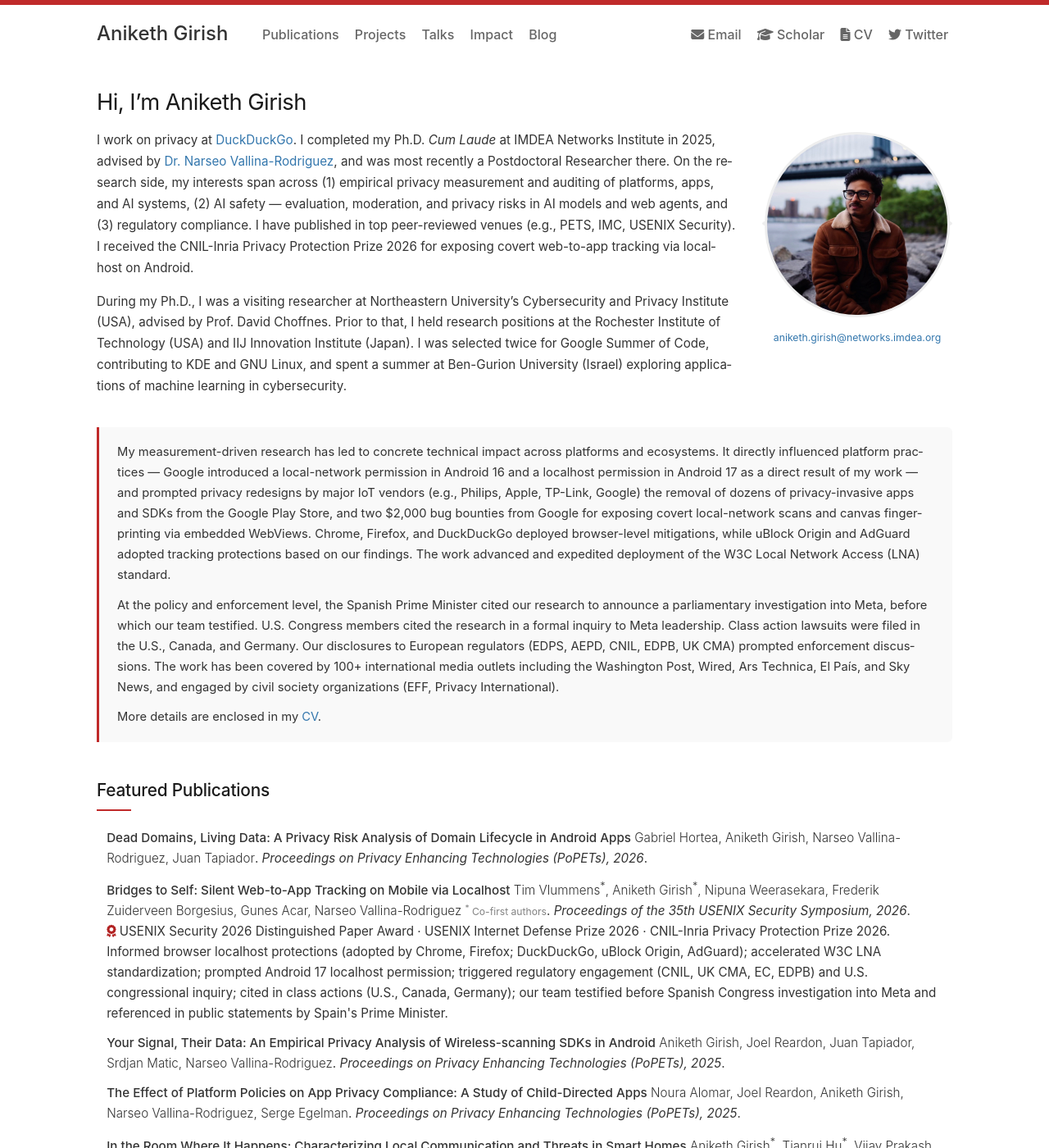
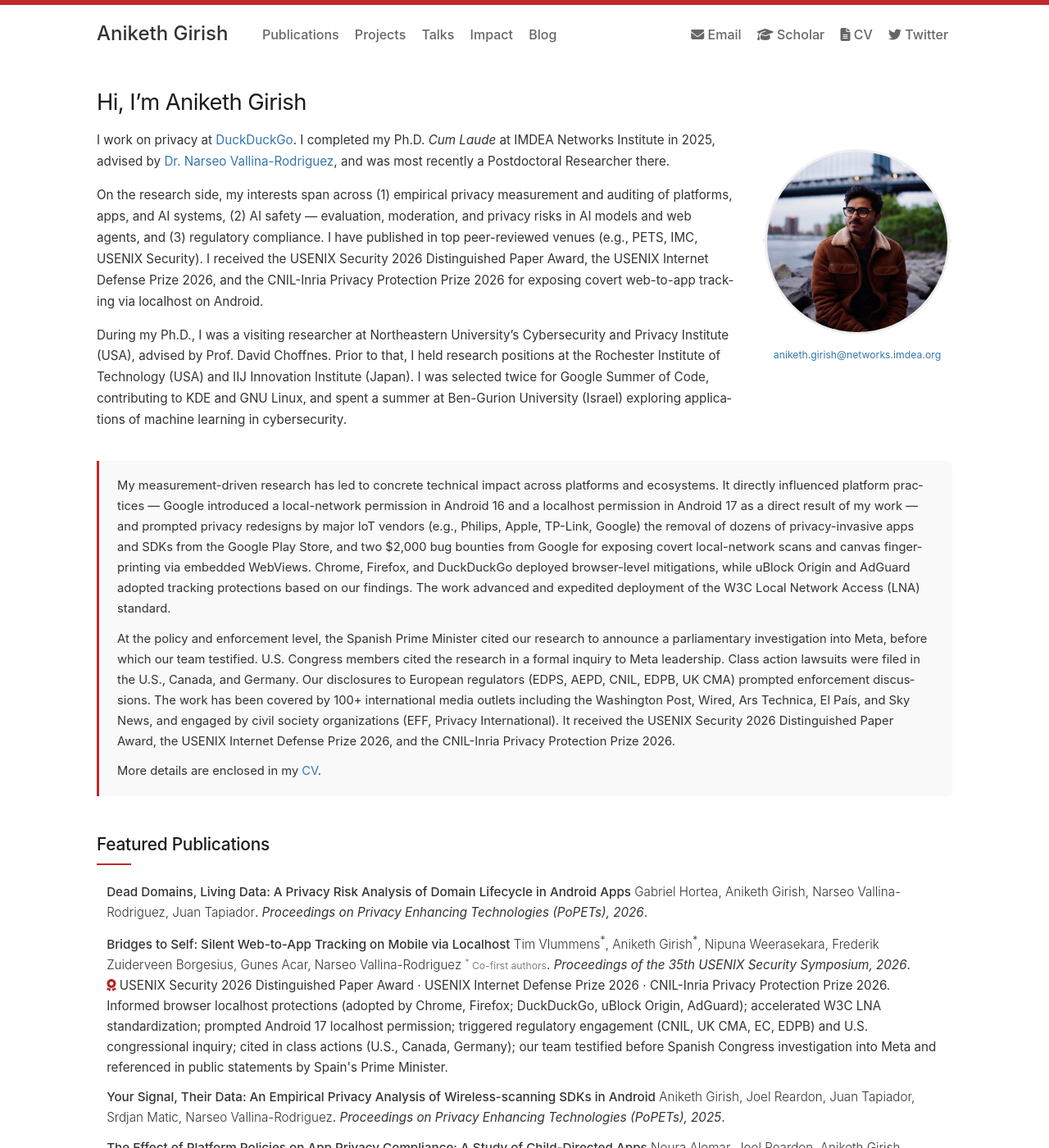
Before and after one commit to Aniketh01/aniketh01.github.io, a Jekyll site: the page built from index.md, in a window 1280 px wide and 1400 px high. Shown: the whole window at 82% size. Built offline with Jekyll 4.4.1, drawn with Linux system fonts in a browser that asks for light colours; nearby versions of some CDN libraries.

Commit message:
Fix intro paragraph break, add USENIX awards to intro and impact banner

```diff
--- a/index.md
+++ b/index.md
@@ -13,7 +13,8 @@
 <!-- <p class="hiring-note"><b>I'm open to full-time opportunities in the next 6~12 months, feel free to <a href="mailto:aniketh.girish@imdea.org">contact me</a> if you think I'd be a fit!</b></p> -->
 
 I work on privacy at [DuckDuckGo](https://duckduckgo.com/). I completed my Ph.D. *Cum Laude* at IMDEA Networks Institute in 2025, advised by [Dr. Narseo Vallina-Rodriguez](https://networks.imdea.org/team/imdea-networks-team/people/narseo-vallina-rodriguez/), and was most recently a Postdoctoral Researcher there.
-On the research side, my interests span across (1) empirical privacy measurement and auditing of platforms, apps, and AI systems, (2) AI safety — evaluation, moderation, and privacy risks in AI models and web agents, and (3) regulatory compliance. I have published in top peer-reviewed venues (e.g., PETS, IMC, USENIX Security). I received the CNIL-Inria Privacy Protection Prize 2026 for exposing covert web-to-app tracking via localhost on Android. <!-- and the Best Poster Award at the TMA'22 Ph.D. school for my novel approach to IoT testing. -->
+
+On the research side, my interests span across (1) empirical privacy measurement and auditing of platforms, apps, and AI systems, (2) AI safety — evaluation, moderation, and privacy risks in AI models and web agents, and (3) regulatory compliance. I have published in top peer-reviewed venues (e.g., PETS, IMC, USENIX Security). I received the USENIX Security 2026 Distinguished Paper Award, the USENIX Internet Defense Prize 2026, and the CNIL-Inria Privacy Protection Prize 2026 for exposing covert web-to-app tracking via localhost on Android. <!-- and the Best Poster Award at the TMA'22 Ph.D. school for my novel approach to IoT testing. -->
 
 During my Ph.D., I was a visiting researcher at Northeastern University's Cybersecurity and Privacy Institute (USA), advised by Prof. David Choffnes. Prior to that, I held research positions at the Rochester Institute of Technology (USA) and IIJ Innovation Institute (Japan). I was selected twice for Google Summer of Code, contributing to KDE and GNU Linux, and spent a summer at Ben-Gurion University (Israel) exploring applications of machine learning in cybersecurity.
 
@@ -36,7 +37,7 @@
 
 My measurement-driven research has led to concrete technical impact across platforms and ecosystems. It directly influenced platform practices — Google introduced a local-network permission in Android 16 and a localhost permission in Android 17 as a direct result of my work — and prompted privacy redesigns by major IoT vendors (e.g., Philips, Apple, TP-Link, Google) the removal of dozens of privacy-invasive apps and SDKs from the Google Play Store, and two $2,000 bug bounties from Google for exposing covert local-network scans and canvas fingerprinting via embedded WebViews. Chrome, Firefox, and DuckDuckGo deployed browser-level mitigations, while uBlock Origin and AdGuard adopted tracking protections based on our findings. The work advanced and expedited deployment of the W3C Local Network Access (LNA) standard.
 
-At the policy and enforcement level, the Spanish Prime Minister cited our research to announce a parliamentary investigation into Meta, before which our team testified. U.S. Congress members cited the research in a formal inquiry to Meta leadership. Class action lawsuits were filed in the U.S., Canada, and Germany. Our disclosures to European regulators (EDPS, AEPD, CNIL, EDPB, UK CMA) prompted enforcement discussions. The work has been covered by 100+ international media outlets including the Washington Post, Wired, Ars Technica, El Pa&iacute;s, and Sky News, and engaged by civil society organizations (EFF, Privacy International).
+At the policy and enforcement level, the Spanish Prime Minister cited our research to announce a parliamentary investigation into Meta, before which our team testified. U.S. Congress members cited the research in a formal inquiry to Meta leadership. Class action lawsuits were filed in the U.S., Canada, and Germany. Our disclosures to European regulators (EDPS, AEPD, CNIL, EDPB, UK CMA) prompted enforcement discussions. The work has been covered by 100+ international media outlets including the Washington Post, Wired, Ars Technica, El Pa&iacute;s, and Sky News, and engaged by civil society organizations (EFF, Privacy International). It received the USENIX Security 2026 Distinguished Paper Award, the USENIX Internet Defense Prize 2026, and the CNIL-Inria Privacy Protection Prize 2026.
 
 More details are enclosed in my [CV]({{ "/assets/Aniketh_CV.pdf" | relative_url }}).
 
```
